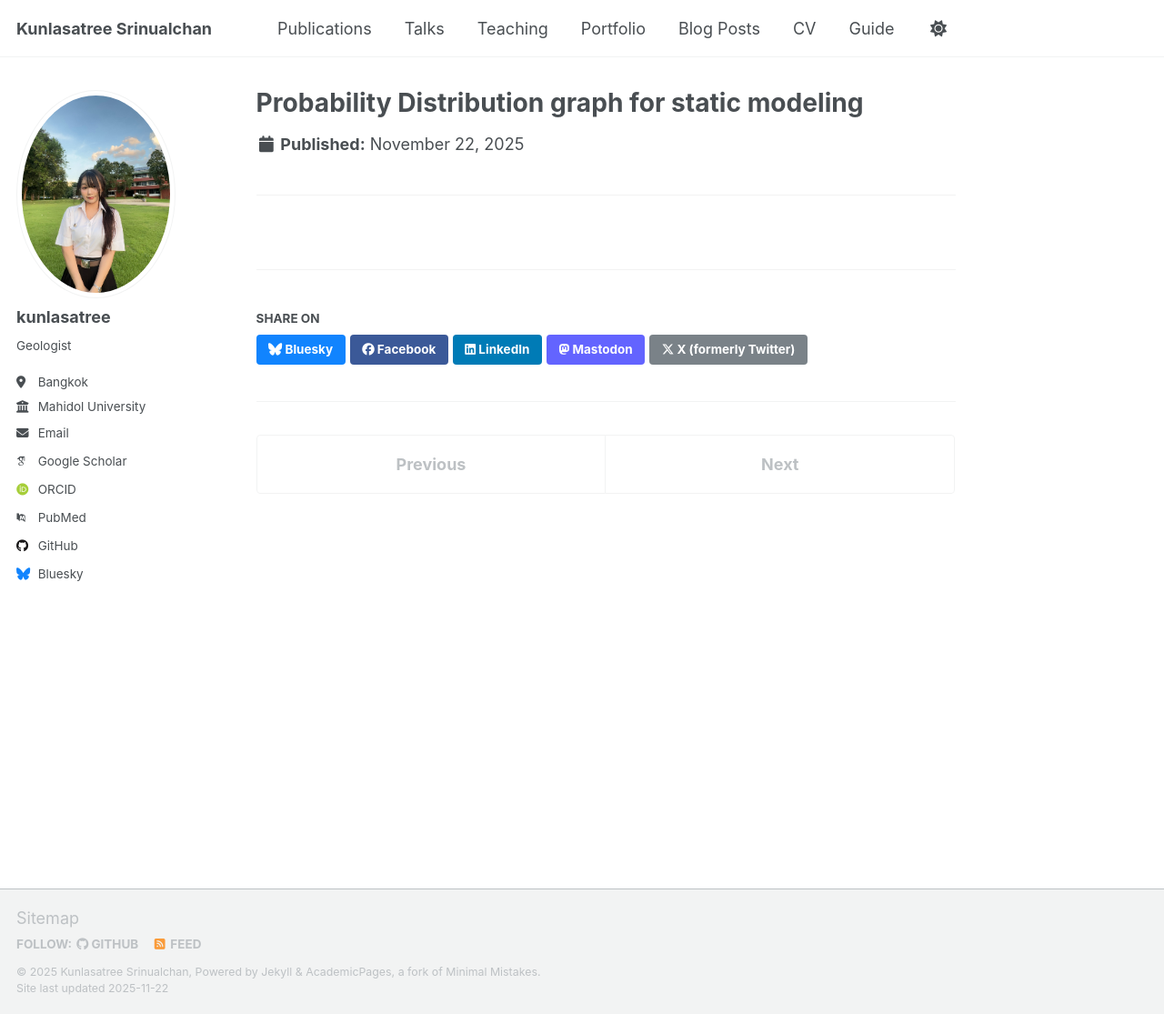
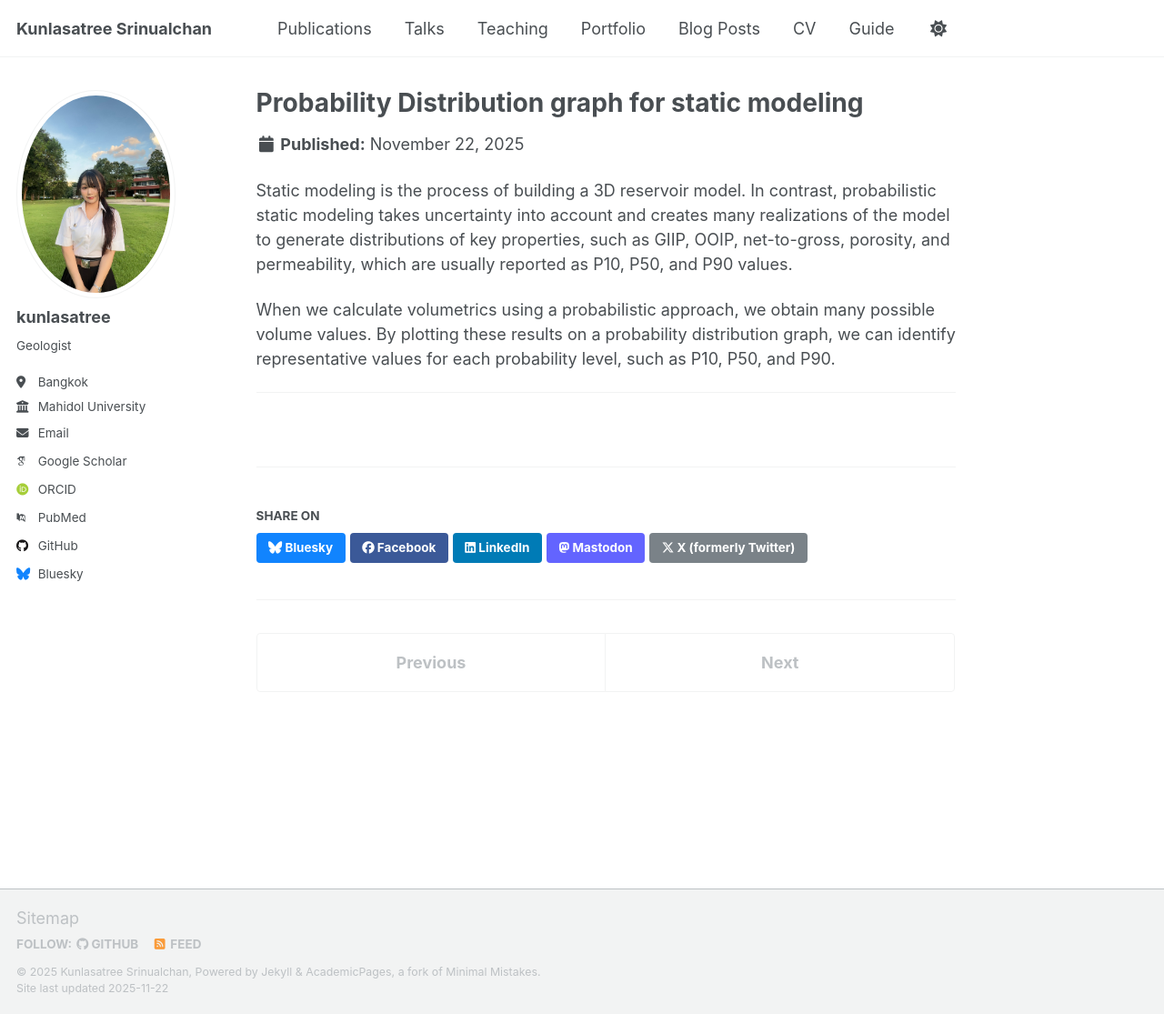
Before and after one commit to kunlasatree2332/kunlasatree2332.github.io, a Jekyll site: the page built from _portfolio/portfolio-1.md, in a window 1280 px wide and 1115 px high. Shown: the whole window at 91% size. Built offline with Jekyll 4.4.1, drawn with Linux system fonts in a browser that asks for light colours; some web fonts are replaced; a script that is not in the unit is left out.

Commit message:
Update portfolio-1.md

```diff
--- a/_portfolio/portfolio-1.md
+++ b/_portfolio/portfolio-1.md
@@ -1,9 +1,12 @@
 ---
 title: "Probability Distribution graph for static modeling"
-excerpt: 'graph for static modeling <br/><img width="974" height="605" alt="image" src="https://github.com/user-attachments/assets/2ff3db10-06b7-4337-83ca-64709a9a7044" />'
+excerpt: '<br/><img width="974" height="605" alt="image" src="https://github.com/user-attachments/assets/2ff3db10-06b7-4337-83ca-64709a9a7044" />'
 collection: portfolio
 ---
 
+Static modeling is the process of building a 3D reservoir model. In contrast, probabilistic static modeling takes uncertainty into account and creates many realizations of the model to generate distributions of key properties, such as GIIP, OOIP, net-to-gross, porosity, and permeability, which are usually reported as P10, P50, and P90 values.
+
+When we calculate volumetrics using a probabilistic approach, we obtain many possible volume values. By plotting these results on a probability distribution graph, we can identify representative values for each probability level, such as P10, P50, and P90.
 
 
 ---
```
